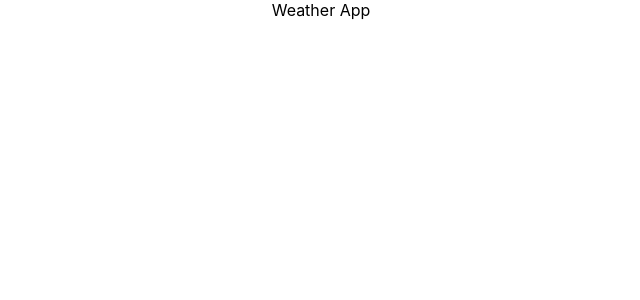
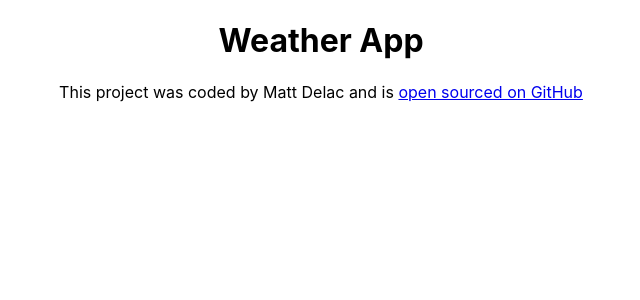
Before and after one commit to Dev-AnaMamede/my-react-weather-app, a React (Create React App) app: page / in a window 1280 px wide. Shown: the top 300 px of the page, without its empty margins (319-959 px from the left). Built offline with nearby package versions, Linux system fonts and the light colour scheme.

Commit message:
Add GitHub repository URL

```diff
--- a/src/App.js
+++ b/src/App.js
@@ -3,5 +3,18 @@ import React from "react";
 import "./App.css";
 
 export default function WeatherApp() {
-  return <div className="App">Weather App</div>;
+  return (
+    <div className="App">
+      <h1>Weather App</h1>
+      <footer>
+        This project was coded by Matt Delac and is{" "}
+        <a
+          href="https://github.com/Dev-AnaMamede/my-react-weather-app"
+          target="_blank"
+        >
+          open sourced on GitHub
+        </a>
+      </footer>
+    </div>
+  );
 }
```
